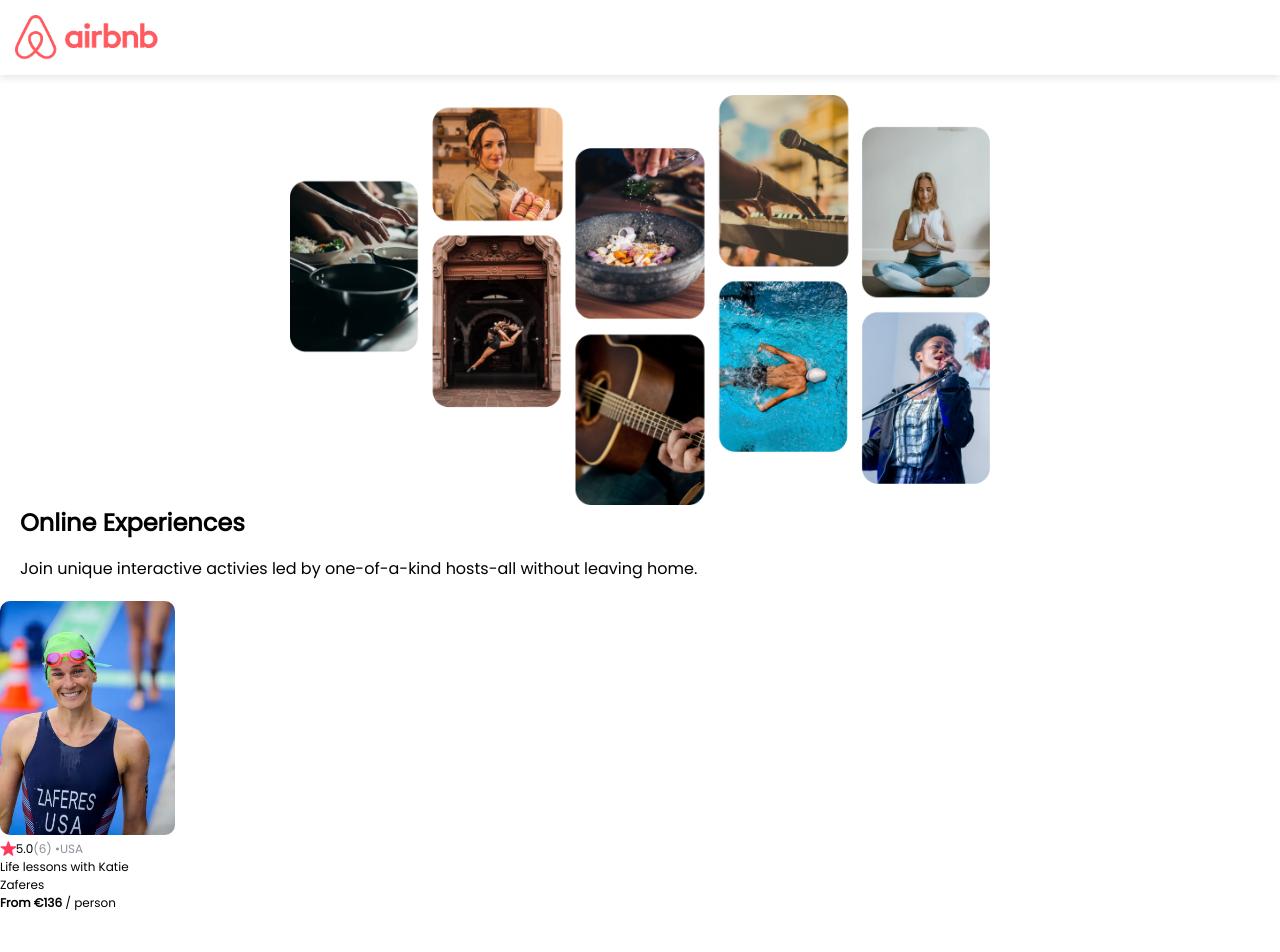
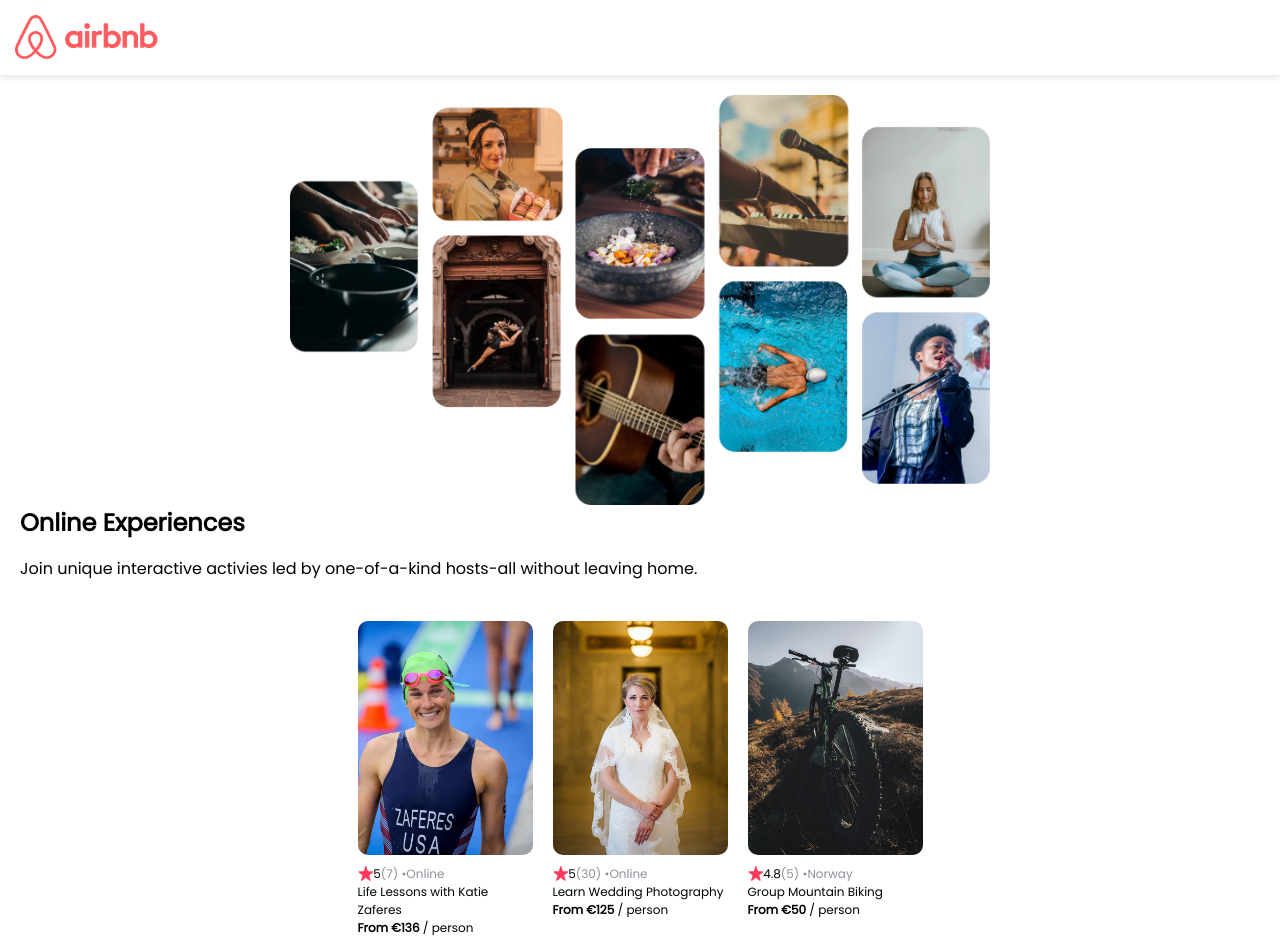
Before and after one commit to andrearizzomt/airbnb-experiences-clone, a React (Create React App) app: page / in a window 1280 px wide. Shown: the top 952 px of the page. Before the commit the page ends 912 px from the top, so only its background shows below. Built offline with nearby package versions, Linux system fonts and the light colour scheme.

Commit message:
Map dummy data to card component

```diff
--- a/src/App.js
+++ b/src/App.js
@@ -2,20 +2,28 @@ import React from "react";
 import NavBar from "./components/NavBar";
 import Hero from "./components/Hero";
 import Card from "./components/Card";
+import data from "./data";
 
 export default function App() {
+  const cards = data.map((item) => {
+    return (
+      <Card
+        key={item.id}
+        img={item.coverImg}
+        rating={item.stats.rating}
+        reviewCount={item.stats.reviewCount}
+        location={item.location}
+        title={item.title}
+        price={item.price}
+      />
+    );
+  });
+
   return (
     <div>
       <NavBar />
       <Hero />
-      <Card
-        img="swimmer.png"
-        rating="5.0"
-        reviewCount={6}
-        country="USA"
-        title="Life lessons with Katie Zaferes"
-        price={136}
-      />
+      <section className="card--list">{cards}</section>
     </div>
   );
 }
--- a/src/components/Card.js
+++ b/src/components/Card.js
@@ -15,7 +15,7 @@ export default function Card(props) {
         <img className="card--star" src="/images/rating.png" alt="rating"></img>
         <span>{props.rating}</span>
         <span className="gray">({props.reviewCount}) • </span>
-        <span className="gray">{props.country}</span>
+        <span className="gray">{props.location}</span>
       </div>
       <p>{props.title}</p>
       <p>
--- /dev/null
+++ b/src/data.js
@@ -0,0 +1,46 @@
+const dummyData = [
+  {
+    id: 1,
+    title: "Life Lessons with Katie Zaferes",
+    description:
+      "I will share with you what I call 'Positively Impactful Moments of Disappointment.' Throughout my career, many of my highest moments only came after setbacks and losses. But learning from those difficult moments is what gave me the ability to rise above them and reach my goals.",
+    price: 136,
+    coverImg: "swimmer.png",
+    stats: {
+      rating: 5.0,
+      reviewCount: 7,
+    },
+    location: "Online",
+    openSpots: 0,
+  },
+  {
+    id: 2,
+    title: "Learn Wedding Photography",
+    description:
+      "Interested in becoming a wedding photographer? For beginner and expert photographers alike, join us in learing techniques required to leave the happy couple with memories that'll last a lifetime.",
+    price: 125,
+    coverImg: "wedding.png",
+    stats: {
+      rating: 5.0,
+      reviewCount: 30,
+    },
+    location: "Online",
+    openSpots: 27,
+  },
+  {
+    id: 3,
+    title: "Group Mountain Biking",
+    description:
+      "Experience the beautiful Norwegian landscape and meet new friends all while conquering rugged terrain on your mountain bike. Bike provided too!",
+    price: 50,
+    coverImg: "bike.png",
+    stats: {
+      rating: 4.8,
+      reviewCount: 5,
+    },
+    location: "Norway",
+    openSpots: 3,
+  },
+];
+
+export default dummyData;
--- a/src/style.css
+++ b/src/style.css
@@ -54,11 +54,21 @@ section {
 .card {
   width: 175px;
   font-size: 12px;
+  display: flex;
+  flex-direction: column;
+  flex: 0 0 auto;
+}
+
+.card--list {
+  display: flex;
+  justify-content: center;
+  gap: 20px;
 }
 
 .card--image {
   width: 100%;
   border-radius: 10px;
+  margin-bottom: 10px;
 }
 
 .card--stats {
```
